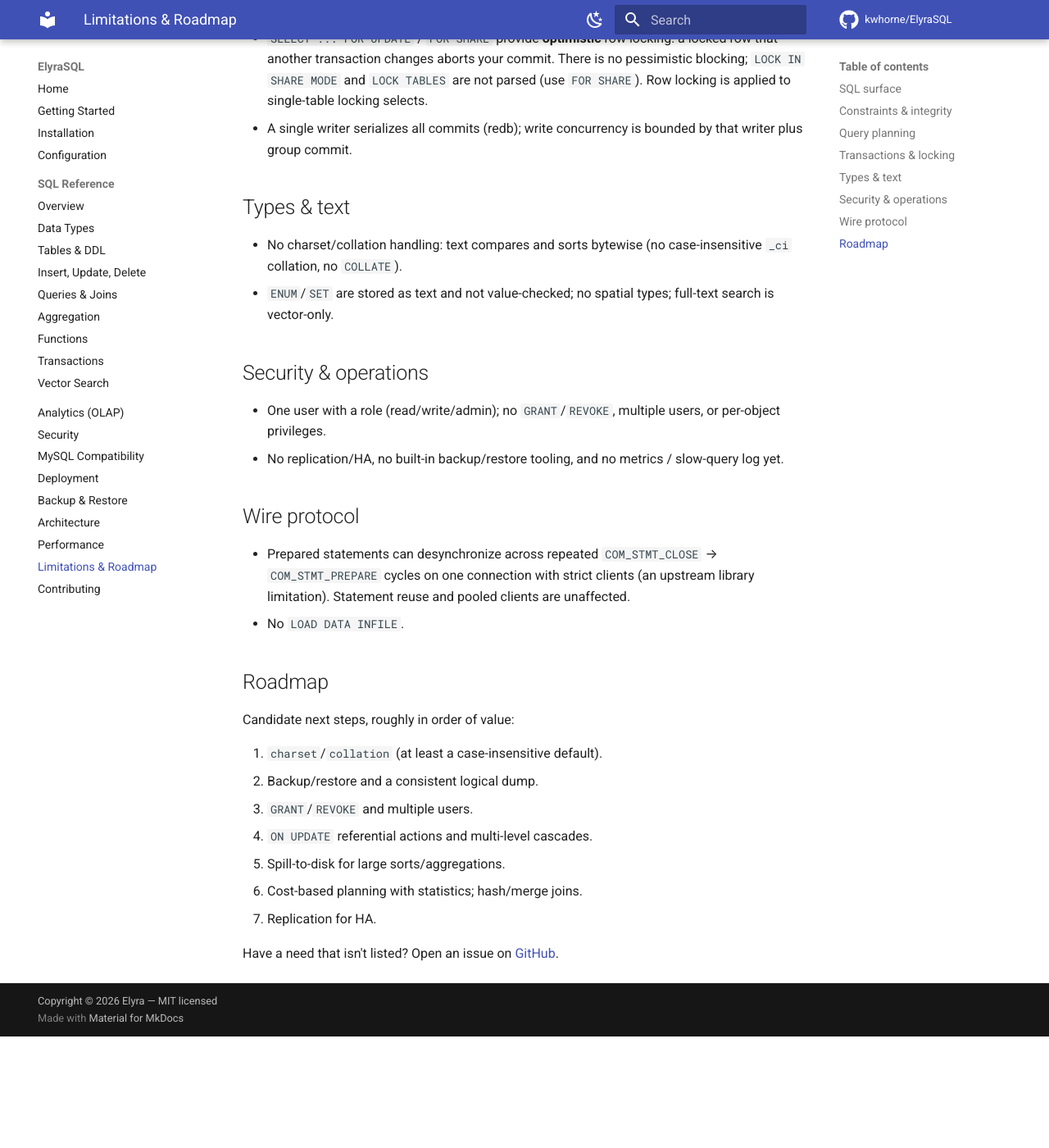
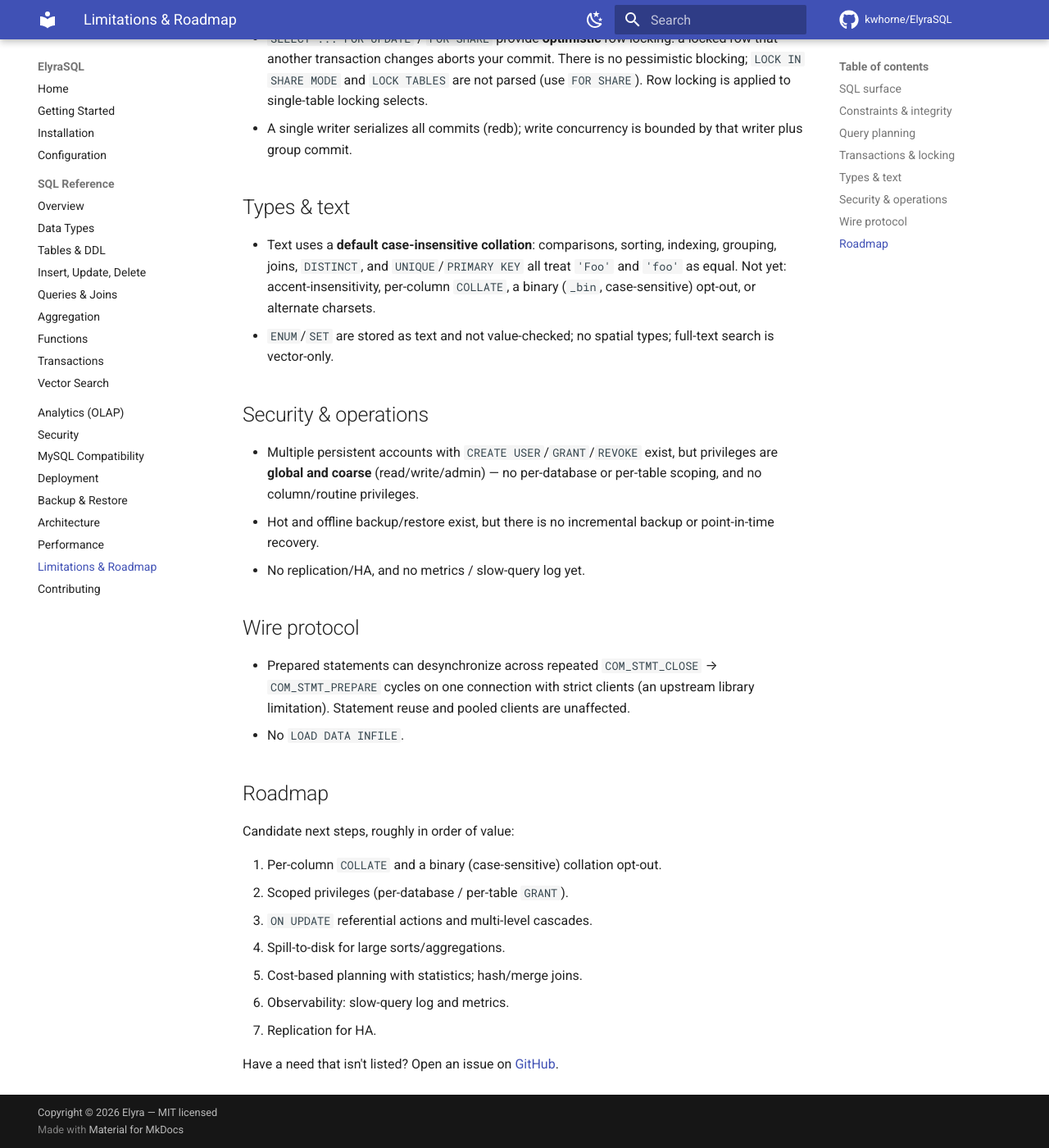
Before and after one commit to kwhorne/ElyraSQL, an MkDocs documentation site: the page built from docs/limitations.md, in a window 1280 px wide and 1400 px high, scrolled down 1137 px. Shown: the whole window at 82% size. Built offline with MkDocs 1.6.1 and Material for MkDocs 9.7.7, drawn with Linux system fonts in a browser that asks for light colours; comment, search, counter and statistics services are not loaded; before the commit the page ends 2401 px from its top, so only the background shows below that.

Commit message:
Release v0.4.0
Production-readiness milestone: hot & offline backup/restore, persistent user
management with GRANT/REVOKE, and a default case-insensitive text collation.

- Bump version 0.3.0 -> 0.4.0; server version 8.0.0-ElyraSQL-0.4.0
- CHANGELOG 0.4.0; refreshed limitations/security/backup docs; version refs
- Note the on-disk text key encoding change (reload text-keyed databases)

```diff
--- a/Cargo.toml
+++ b/Cargo.toml
@@ -11,7 +11,7 @@
 ]
 
 [workspace.package]
-version = "0.3.0"
+version = "0.4.0"
 edition = "2021"
 rust-version = "1.82"
 license = "MIT"
--- a/docs/limitations.md
+++ b/docs/limitations.md
@@ -46,17 +46,21 @@
 
 ## Types & text
 
-- No charset/collation handling: text compares and sorts bytewise (no
-  case-insensitive `_ci` collation, no `COLLATE`).
+- Text uses a **default case-insensitive collation**: comparisons, sorting,
+  indexing, grouping, joins, `DISTINCT`, and `UNIQUE`/`PRIMARY KEY` all treat
+  `'Foo'` and `'foo'` as equal. Not yet: accent-insensitivity, per-column
+  `COLLATE`, a binary (`_bin`, case-sensitive) opt-out, or alternate charsets.
 - `ENUM`/`SET` are stored as text and not value-checked; no spatial types;
   full-text search is vector-only.
 
 ## Security & operations
 
-- One user with a role (read/write/admin); no `GRANT`/`REVOKE`, multiple users,
-  or per-object privileges.
-- No replication/HA, no built-in backup/restore tooling, and no metrics /
-  slow-query log yet.
+- Multiple persistent accounts with `CREATE USER`/`GRANT`/`REVOKE` exist, but
+  privileges are **global and coarse** (read/write/admin) — no per-database or
+  per-table scoping, and no column/routine privileges.
+- Hot and offline backup/restore exist, but there is no incremental backup or
+  point-in-time recovery.
+- No replication/HA, and no metrics / slow-query log yet.
 
 ## Wire protocol
 
@@ -70,12 +74,12 @@
 
 Candidate next steps, roughly in order of value:
 
-1. `charset`/`collation` (at least a case-insensitive default).
-2. Backup/restore and a consistent logical dump.
-3. `GRANT`/`REVOKE` and multiple users.
-4. `ON UPDATE` referential actions and multi-level cascades.
-5. Spill-to-disk for large sorts/aggregations.
-6. Cost-based planning with statistics; hash/merge joins.
+1. Per-column `COLLATE` and a binary (case-sensitive) collation opt-out.
+2. Scoped privileges (per-database / per-table `GRANT`).
+3. `ON UPDATE` referential actions and multi-level cascades.
+4. Spill-to-disk for large sorts/aggregations.
+5. Cost-based planning with statistics; hash/merge joins.
+6. Observability: slow-query log and metrics.
 7. Replication for HA.
 
 Have a need that isn't listed? Open an issue on
```
Also changed, not shown: CHANGELOG.md (+32 -0 lines), README.md (+5 -5 lines), docs/deployment.md (+2 -2 lines), docs/installation.md (+3 -3 lines), docs/mysql-compatibility.md (+1 -1 lines), 2 other files.
